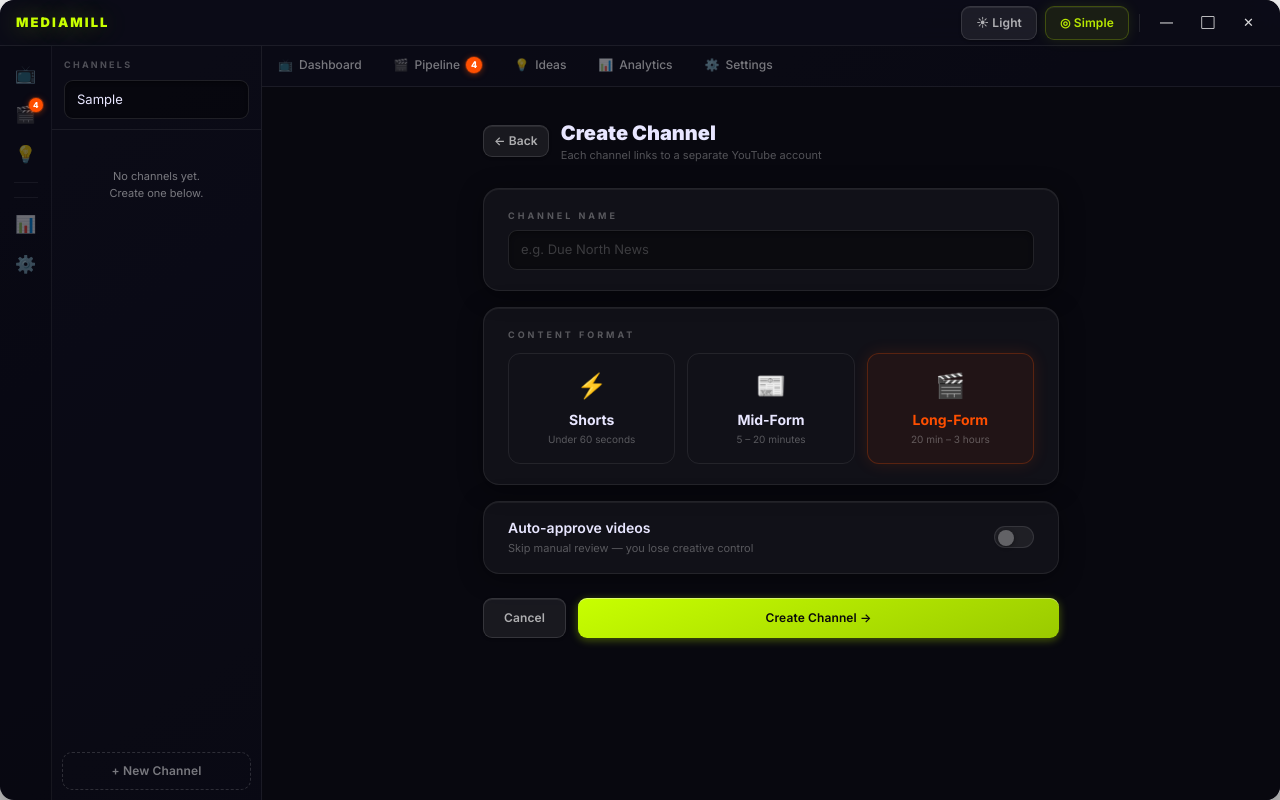
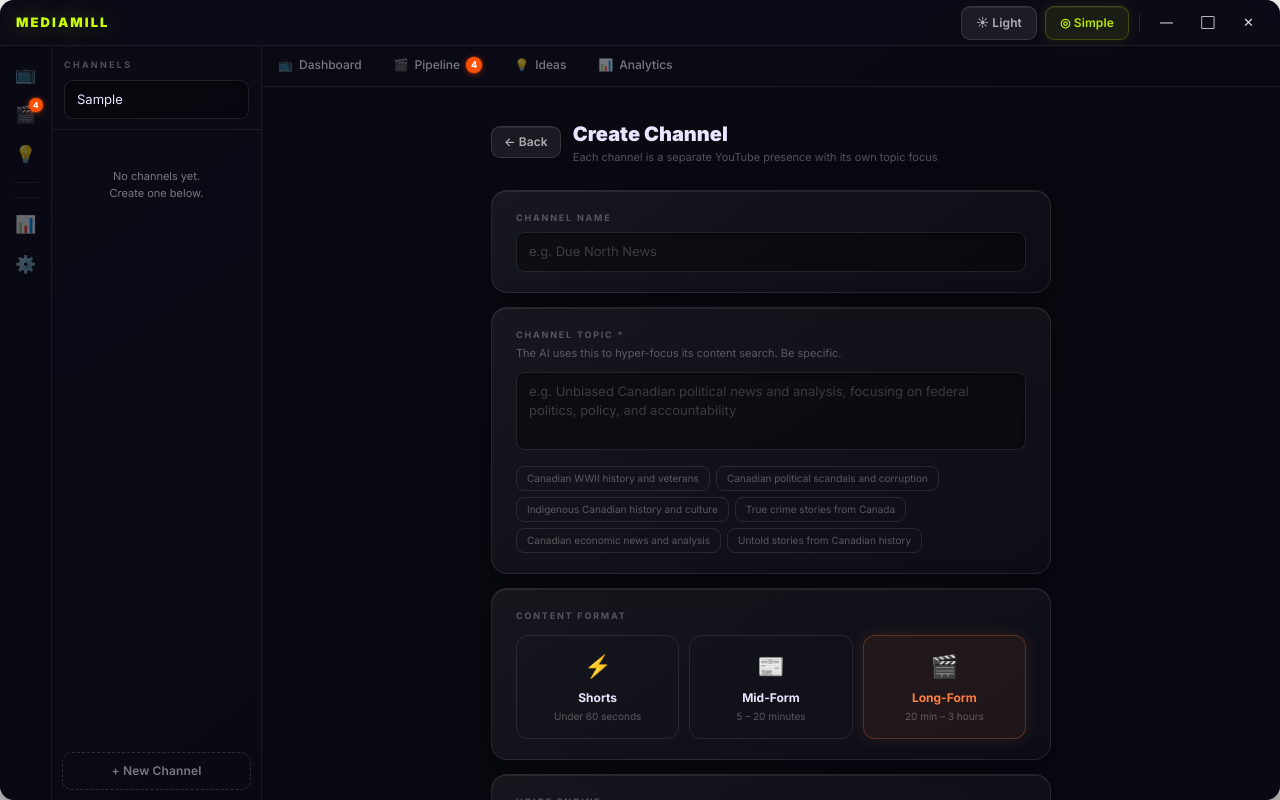
Before and after one commit to Bchilled/mediamill, a React (Vite) app: page / in a window 1280 px wide. Both pictures are taken after typing "Sample" into the empty fields and a click on the button "+ New Channel". Built offline with nearby package versions, Linux system fonts and the light colour scheme.

Commit message:
fix: remove duplicate settings tab, add channel topic field, scanner uses topic for relevance

```diff
--- a/electron/ipc/channels.js
+++ b/electron/ipc/channels.js
@@ -4,7 +4,8 @@
   ipcMain.handle('channels:getAll',async()=>{await getDb();return all('SELECT * FROM channels ORDER BY created_at ASC');});
   ipcMain.handle('channels:create',async(_,d)=>{
     await getDb();const id=uuid();
-    run('INSERT INTO channels(id,name,preset,style_prompt,voice_profile,publish_schedule,auto_approve,target_length_min,target_length_max)VALUES(?,?,?,?,?,?,?,?,?)',[id,d.name,d.preset||'long',d.style_prompt||'',d.voice_profile||'default',d.publish_schedule||'0 18 * * *',d.auto_approve?1:0,d.target_length_min||20,d.target_length_max||90]);
+    run('INSERT INTO channels(id,name,preset,style_prompt,voice_profile,voice_engine,publish_schedule,auto_approve,target_length_min,target_length_max)VALUES(?,?,?,?,?,?,?,?,?,?)',
+      [id,d.name,d.preset||'long',d.style_prompt||d.topic||'',d.voice_profile||'default',d.voice_engine||'auto',d.publish_schedule||'0 18 * * *',d.auto_approve?1:0,d.target_length_min||20,d.target_length_max||90]);
     return get('SELECT * FROM channels WHERE id=?',[id]);
   });
   ipcMain.handle('channels:update',async(_,id,d)=>{
--- a/electron/ipc/db.js
+++ b/electron/ipc/db.js
@@ -33,6 +33,7 @@
   db.run(`CREATE TABLE IF NOT EXISTS channels(
     id TEXT PRIMARY KEY,name TEXT NOT NULL,preset TEXT DEFAULT 'long',
     style_prompt TEXT DEFAULT '',voice_profile TEXT DEFAULT 'default',
+    voice_engine TEXT DEFAULT 'auto',
     publish_schedule TEXT DEFAULT '0 18 * * *',auto_approve INTEGER DEFAULT 0,
     target_length_min INTEGER DEFAULT 20,target_length_max INTEGER DEFAULT 90,
     created_at TEXT DEFAULT(datetime('now')),updated_at TEXT DEFAULT(datetime('now'))
--- a/src/components/layout/TabBar.jsx
+++ b/src/components/layout/TabBar.jsx
@@ -9,7 +9,7 @@
   {id:'tasks',label:'Tasks',icon:'📋',advanced:true},
   {id:'prompts',label:'Prompts',icon:'📝',advanced:true},
   {id:'analytics',label:'Analytics',icon:'📊'},
-  {id:'settings',label:'Settings',icon:'⚙️'},
+  // Settings removed — lives in icon nav only
 ];
 
 export default function TabBar(){
@@ -26,11 +26,7 @@
       {tabs.map(t=>(
         <button key={t.id} onClick={()=>setActiveView(t.id)}
           className="tab-item"
-          style={{
-            color:activeView===t.id?activeColor:inactiveColor,
-            borderBottom:'2px solid '+(activeView===t.id?activeColor:'transparent'),
-            fontWeight:activeView===t.id?700:500,
-          }}
+          style={{color:activeView===t.id?activeColor:inactiveColor,borderBottom:'2px solid '+(activeView===t.id?activeColor:'transparent'),fontWeight:activeView===t.id?700:500}}
           onMouseEnter={e=>{if(activeView!==t.id)e.currentTarget.style.color=isDark?'rgba(255,255,255,0.75)':'rgba(0,0,20,0.8)';}}
           onMouseLeave={e=>{if(activeView!==t.id)e.currentTarget.style.color=inactiveColor;}}>
           <span>{t.icon}</span>
--- a/src/components/views/NewChannel.jsx
+++ b/src/components/views/NewChannel.jsx
@@ -4,107 +4,148 @@
 const PRESETS={
   short:{label:'Shorts',icon:'⚡',desc:'Under 60 seconds',color:'#C8FF00'},
   mid:{label:'Mid-Form',icon:'📰',desc:'5 – 20 minutes',color:'#00C8FF'},
-  long:{label:'Long-Form',icon:'🎬',desc:'20 min – 3 hours',color:'#FF4F00'},
+  long:{label:'Long-Form',icon:'🎬',desc:'20 min – 3 hours',color:'#FF8040'},
 };
+
+const TOPIC_EXAMPLES=[
+  'Canadian WWII history and veterans',
+  'Canadian political scandals and corruption',
+  'Indigenous Canadian history and culture',
+  'True crime stories from Canada',
+  'Canadian economic news and analysis',
+  'Untold stories from Canadian history',
+];
 
 export default function NewChannel(){
   const{loadChannels,setActiveView,mode,theme}=useApp();
-  const[form,setForm]=useState({name:'',preset:'long',style_prompt:'',auto_approve:false});
+  const[form,setForm]=useState({name:'',preset:'long',topic:'',style_prompt:'',voice_engine:'elevenlabs',auto_approve:false});
   const[saving,setSaving]=useState(false);
   const[error,setError]=useState('');
   const set=(k,v)=>setForm(f=>({...f,[k]:v}));
   const isDark=theme==='dark';
-  const bg=isDark?'#08080F':'#F2F2FC';
-  const card=isDark?'rgba(255,255,255,0.04)':'rgba(255,255,255,0.9)';
-  const cardBorder=isDark?'rgba(255,255,255,0.08)':'rgba(0,0,0,0.06)';
-  const cardShadow=isDark?'0 4px 24px rgba(0,0,0,0.4),inset 0 1px 0 rgba(255,255,255,0.06)':'0 2px 12px rgba(0,0,0,0.06),inset 0 1px 0 rgba(255,255,255,1)';
+
+  const bg='transparent';
+  const card=isDark?'linear-gradient(145deg,rgba(255,255,255,0.06),rgba(255,255,255,0.025))':'linear-gradient(145deg,#FFFFFF,#F8F8FF)';
+  const cardBorder=isDark?'rgba(255,255,255,0.09)':'rgba(0,0,0,0.08)';
+  const cardShadow=isDark?'0 8px 32px rgba(0,0,0,0.4),inset 0 1px 0 rgba(255,255,255,0.08)':'0 4px 20px rgba(0,0,0,0.08),inset 0 1px 0 rgba(255,255,255,1)';
   const text=isDark?'#E8E6FF':'#111122';
-  const muted=isDark?'rgba(255,255,255,0.3)':'rgba(0,0,0,0.4)';
+  const muted=isDark?'rgba(255,255,255,0.3)':'rgba(0,0,20,0.38)';
+  const label=isDark?'rgba(255,255,255,0.28)':'rgba(0,0,20,0.38)';
 
   async function save(){
     if(!form.name.trim()){setError('Channel name is required');return;}
+    if(!form.topic.trim()){setError('Channel topic is required — the AI needs this to find relevant content');return;}
     setSaving(true);
-    try{await window.forge.createChannel(form);await loadChannels();setActiveView('dashboard');}
-    catch(e){setError(e.message);}
+    try{
+      await window.forge.createChannel({...form,style_prompt:form.style_prompt||form.topic});
+      await loadChannels();
+      setActiveView('dashboard');
+    }catch(e){setError(e.message);}
     finally{setSaving(false);}
   }
 
   return(
-    <div className="flex-1 overflow-y-auto p-8" style={{background:bg}}>
-      <div className="max-w-xl mx-auto">
-        <div className="flex items-center gap-3 mb-6">
-          <button onClick={()=>setActiveView('dashboard')} className={isDark?'btn btn-ghost':'btn btn-ghost-light'} style={{padding:'6px 10px'}}>← Back</button>
+    <div style={{flex:1,overflowY:'auto',padding:32,background:bg}}>
+      <div style={{maxWidth:560,margin:'0 auto'}}>
+        <div style={{display:'flex',alignItems:'center',gap:12,marginBottom:24}}>
+          <button onClick={()=>setActiveView('dashboard')} className={isDark?'btn btn-ghost':'btn btn-ghost-light'} style={{padding:'6px 12px'}}>← Back</button>
           <div>
-            <h2 className="text-xl font-black" style={{color:text}}>Create Channel</h2>
-            <p className="text-[11px]" style={{color:muted}}>Each channel links to a separate YouTube account</p>
+            <h2 style={{fontSize:20,fontWeight:900,color:text}}>Create Channel</h2>
+            <p style={{fontSize:11,color:muted}}>Each channel is a separate YouTube presence with its own topic focus</p>
           </div>
         </div>
 
-        {error&&(
-          <div className="mb-4 px-4 py-3 text-sm rounded-xl" style={{background:'rgba(255,23,68,0.08)',border:'1px solid rgba(255,23,68,0.2)',color:'#FF1744'}}>
-            {error}
-          </div>
-        )}
+        {error&&<div style={{marginBottom:16,padding:'12px 16px',borderRadius:10,background:'rgba(238,34,68,0.08)',border:'1px solid rgba(238,34,68,0.2)',color:'#EE2244',fontSize:13}}>{error}</div>}
 
         {/* Name */}
-        <div style={{background:card,border:'1px solid '+cardBorder,borderRadius:16,boxShadow:cardShadow,padding:'20px 24px',marginBottom:16}}>
-          <label className="text-[9px] font-bold tracking-[3px] uppercase block mb-2" style={{color:muted}}>Channel Name</label>
-          <input value={form.name} onChange={e=>set('name',e.target.value)}
-            placeholder="e.g. Due North News"
-            className={isDark?'input-dark':'input-light'} style={{width:'100%'}}/>
+        <div style={{background:card,border:'1px solid '+cardBorder,borderRadius:16,boxShadow:cardShadow,padding:'20px 24px',marginBottom:14}}>
+          <label style={{fontSize:9,fontWeight:700,letterSpacing:'0.2em',textTransform:'uppercase',color:label,display:'block',marginBottom:8}}>Channel Name</label>
+          <input value={form.name} onChange={e=>set('name',e.target.value)} placeholder="e.g. Due North News"
+            className={isDark?'input-dark':'input-light'}/>
+        </div>
+
+        {/* Topic — the key field */}
+        <div style={{background:card,border:'1px solid '+cardBorder,borderRadius:16,boxShadow:cardShadow,padding:'20px 24px',marginBottom:14}}>
+          <label style={{fontSize:9,fontWeight:700,letterSpacing:'0.2em',textTransform:'uppercase',color:label,display:'block',marginBottom:4}}>Channel Topic *</label>
+          <p style={{fontSize:11,color:muted,marginBottom:10}}>The AI uses this to hyper-focus its content search. Be specific.</p>
+          <textarea value={form.topic} onChange={e=>set('topic',e.target.value)}
+            placeholder="e.g. Unbiased Canadian political news and analysis, focusing on federal politics, policy, and accountability"
+            rows={3} className={isDark?'input-dark':'input-light'} style={{resize:'none',marginBottom:10}}/>
+          <div style={{display:'flex',flexWrap:'wrap',gap:6}}>
+            {TOPIC_EXAMPLES.map(ex=>(
+              <button key={ex} onClick={()=>set('topic',ex)}
+                style={{fontSize:10,padding:'4px 10px',borderRadius:8,border:'1px solid '+(isDark?'rgba(255,255,255,0.1)':'rgba(0,0,0,0.1)'),background:'transparent',color:muted,cursor:'pointer'}}
+                onMouseEnter={e=>{e.currentTarget.style.borderColor=isDark?'#C8FF00':'#4400CC';e.currentTarget.style.color=isDark?'#C8FF00':'#4400CC';}}
+                onMouseLeave={e=>{e.currentTarget.style.borderColor=isDark?'rgba(255,255,255,0.1)':'rgba(0,0,0,0.1)';e.currentTarget.style.color=muted;}}>
+                {ex}
+              </button>
+            ))}
+          </div>
         </div>
 
         {/* Preset */}
-        <div style={{background:card,border:'1px solid '+cardBorder,borderRadius:16,boxShadow:cardShadow,padding:'20px 24px',marginBottom:16}}>
-          <label className="text-[9px] font-bold tracking-[3px] uppercase block mb-3" style={{color:muted}}>Content Format</label>
-          <div className="grid grid-cols-3 gap-3">
+        <div style={{background:card,border:'1px solid '+cardBorder,borderRadius:16,boxShadow:cardShadow,padding:'20px 24px',marginBottom:14}}>
+          <label style={{fontSize:9,fontWeight:700,letterSpacing:'0.2em',textTransform:'uppercase',color:label,display:'block',marginBottom:12}}>Content Format</label>
+          <div style={{display:'grid',gridTemplateColumns:'repeat(3,1fr)',gap:10}}>
             {Object.entries(PRESETS).map(([key,p])=>{
               const isSelected=form.preset===key;
               return(
-                <div key={key} onClick={()=>set('preset',key)}
-                  className="p-4 text-center cursor-pointer transition-all rounded-xl"
-                  style={{
-                    background:isSelected?p.color+'12':'transparent',
-                    border:'1px solid '+(isSelected?p.color+'40':cardBorder),
-                    boxShadow:isSelected?'0 0 16px '+p.color+'20':'none',
-                  }}>
-                  <div className="text-2xl mb-2">{p.icon}</div>
-                  <div className="font-bold text-sm mb-0.5" style={{color:isSelected?p.color:text}}>{p.label}</div>
-                  <div className="text-[10px]" style={{color:muted}}>{p.desc}</div>
+                <div key={key} onClick={()=>set('preset',key)} style={{
+                  padding:'14px 12px',textAlign:'center',cursor:'pointer',borderRadius:12,
+                  background:isSelected?p.color+'12':'transparent',
+                  border:'1px solid '+(isSelected?p.color+'40':cardBorder),
+                  boxShadow:isSelected?'0 0 16px '+p.color+'20':'none',
+                  transition:'all 0.12s ease',
+                }}>
+                  <div style={{fontSize:22,marginBottom:6}}>{p.icon}</div>
+                  <div style={{fontWeight:700,fontSize:12,marginBottom:2,color:isSelected?p.color:text}}>{p.label}</div>
+                  <div style={{fontSize:10,color:muted}}>{p.desc}</div>
                 </div>
               );
             })}
           </div>
         </div>
 
-        {/* Style prompt (advanced) */}
+        {/* Voice engine */}
+        <div style={{background:card,border:'1px solid '+cardBorder,borderRadius:16,boxShadow:cardShadow,padding:'20px 24px',marginBottom:14}}>
+          <label style={{fontSize:9,fontWeight:700,letterSpacing:'0.2em',textTransform:'uppercase',color:label,display:'block',marginBottom:8}}>Voice Engine</label>
+          <select value={form.voice_engine} onChange={e=>set('voice_engine',e.target.value)}
+            className={isDark?'input-dark':'input-light'}>
+            <option value="elevenlabs">ElevenLabs</option>
+            <option value="playht">Play.ht</option>
+            <option value="coqui">Coqui (free/local)</option>
+            <option value="windows">Windows TTS (free)</option>
+            <option value="voicecreator">Voice Creator Pro</option>
+            <option value="auto">Auto (AI assigns by cost)</option>
+          </select>
+        </div>
+
+        {/* Advanced: style prompt */}
         {mode==='advanced'&&(
-          <div style={{background:card,border:'1px solid '+cardBorder,borderRadius:16,boxShadow:cardShadow,padding:'20px 24px',marginBottom:16}}>
-            <label className="text-[9px] font-bold tracking-[3px] uppercase block mb-2" style={{color:muted}}>Style Prompt</label>
+          <div style={{background:card,border:'1px solid '+cardBorder,borderRadius:16,boxShadow:cardShadow,padding:'20px 24px',marginBottom:14}}>
+            <label style={{fontSize:9,fontWeight:700,letterSpacing:'0.2em',textTransform:'uppercase',color:label,display:'block',marginBottom:4}}>Style Prompt (Advanced)</label>
+            <p style={{fontSize:11,color:muted,marginBottom:8}}>Fine-tune tone, format, and personality beyond the topic.</p>
             <textarea value={form.style_prompt} onChange={e=>set('style_prompt',e.target.value)}
-              placeholder="Describe tone, style, target audience..."
-              rows={3} className={isDark?'input-dark':'input-light'} style={{width:'100%',resize:'none'}}/>
+              placeholder="Write in a calm, authoritative documentary tone. No sensationalism. Always cite sources." rows={3}
+              className={isDark?'input-dark':'input-light'} style={{resize:'none'}}/>
           </div>
         )}
 
         {/* Auto-approve */}
         <div style={{background:card,border:'1px solid '+cardBorder,borderRadius:16,boxShadow:cardShadow,padding:'16px 24px',marginBottom:24}}>
-          <div className="flex items-center justify-between">
+          <div style={{display:'flex',alignItems:'center',justifyContent:'space-between'}}>
             <div>
-              <div className="font-semibold text-sm mb-0.5" style={{color:text}}>Auto-approve videos</div>
-              <div className="text-[11px]" style={{color:muted}}>Skip manual review — you lose creative control</div>
+              <div style={{fontWeight:600,fontSize:13,color:text,marginBottom:2}}>Auto-approve videos</div>
+              <div style={{fontSize:11,color:muted}}>Skip manual review — pipeline runs fully autonomous</div>
             </div>
-            <div onClick={()=>set('auto_approve',!form.auto_approve)}
-              className="toggle"
+            <div onClick={()=>set('auto_approve',!form.auto_approve)} className="toggle"
               style={{background:form.auto_approve?'rgba(200,255,0,0.15)':'rgba(255,255,255,0.06)',border:'1px solid '+(form.auto_approve?'rgba(200,255,0,0.3)':'rgba(255,255,255,0.1)')}}>
-              <div className="toggle-thumb"
-                style={{left:form.auto_approve?20:3,background:form.auto_approve?'#C8FF00':'rgba(255,255,255,0.3)'}}/>
+              <div className="toggle-thumb" style={{left:form.auto_approve?20:3,background:form.auto_approve?'#C8FF00':'rgba(255,255,255,0.3)'}}/>
             </div>
           </div>
         </div>
 
-        {/* Actions */}
-        <div className="flex gap-3">
+        <div style={{display:'flex',gap:10}}>
           <button onClick={()=>setActiveView('dashboard')} className={isDark?'btn btn-ghost':'btn btn-ghost-light'} style={{padding:'10px 20px'}}>Cancel</button>
           <button onClick={save} disabled={saving} className="btn btn-primary" style={{flex:1,padding:'10px 20px',opacity:saving?0.6:1}}>
             {saving?'Creating…':'Create Channel →'}
```
Also changed, not shown: electron/workers/ideaScanner.js (+108 -55 lines).
